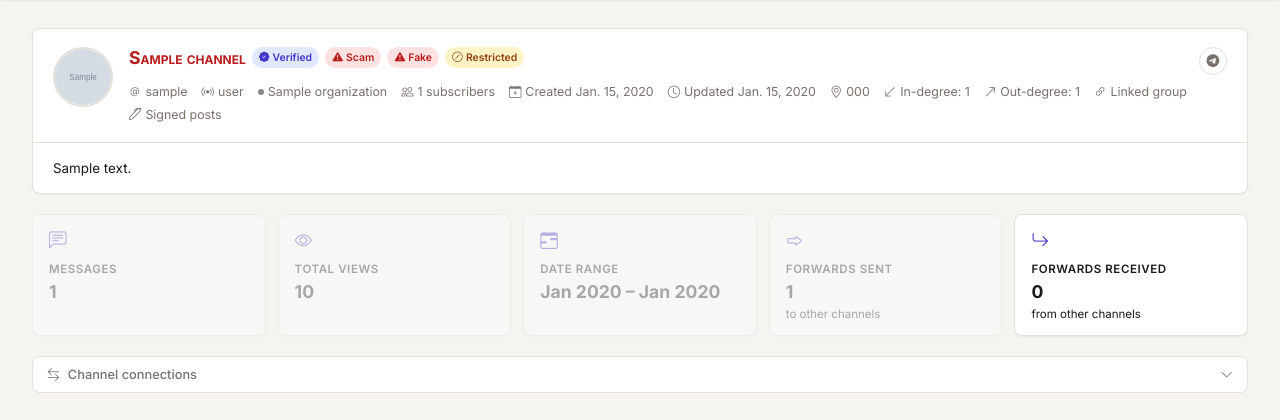
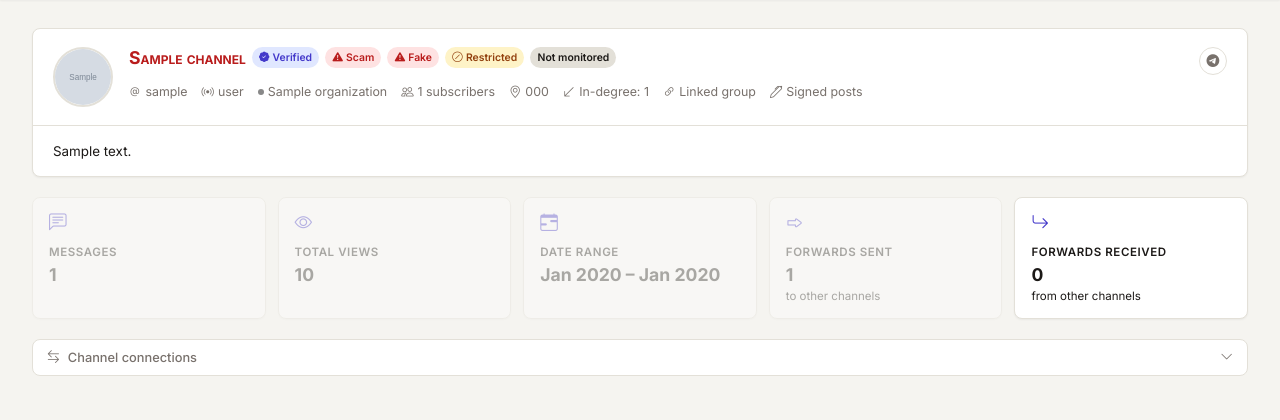
Before and after one commit to giovabal/pulpit, a Django app: page /channel/1/ in a window 1280 px wide. Shown: the part 53-473 px from the top of the page. Run offline with Django 4.2, Linux system fonts and the light colour scheme; tables that the repository leaves empty hold one stand-in row (values such as "Sample post"); grey boxes marked "Sample" are stand-in pictures.

Commit message:
feat: trim non-interesting channel detail pages further
Add "Not monitored" badge next to the channel title; hide Created,
Updated, and Out-degree meta items; these fields are irrelevant for
channels outside the monitored set.

Co-Authored-By: Claude Sonnet 4.6 <noreply@anthropic.com>

```diff
--- a/webapp/static/webapp/css/webapp.css
+++ b/webapp/static/webapp/css/webapp.css
@@ -187,6 +187,7 @@ body {
 .ch-badge--verified { background: #e0e7ff; color: #4338ca; }
 .ch-badge--danger   { background: #fee2e2; color: #b91c1c; }
 .ch-badge--warn     { background: #fef3c7; color: #92400e; }
+.ch-badge--muted    { background: var(--border); color: var(--text-muted); }
 
 .channel-meta-row {
   display: flex;
--- a/webapp/templates/webapp/channel_detail.html
+++ b/webapp/templates/webapp/channel_detail.html
@@ -20,6 +20,7 @@
           {% if selected_channel.scam %}<span class="ch-badge ch-badge--danger"><i class="bi bi-exclamation-triangle-fill" aria-hidden="true"></i> Scam</span>{% endif %}
           {% if selected_channel.fake %}<span class="ch-badge ch-badge--danger"><i class="bi bi-exclamation-triangle-fill" aria-hidden="true"></i> Fake</span>{% endif %}
           {% if selected_channel.restricted %}<span class="ch-badge ch-badge--warn"><i class="bi bi-slash-circle" aria-hidden="true"></i> Restricted</span>{% endif %}
+          {% if not is_interesting %}<span class="ch-badge ch-badge--muted">Not monitored</span>{% endif %}
         </div>
         <a href="{{ selected_channel.telegram_url }}" target="_blank" rel="noopener noreferrer" class="tg-link flex-shrink-0" title="Open on Telegram" aria-label="Open {{ selected_channel.title }} on Telegram">
           <i class="bi bi-telegram" aria-hidden="true"></i>
@@ -31,11 +32,11 @@
         <span class="ch-meta-item"><i class="bi bi-broadcast" aria-hidden="true"></i>{{ selected_channel.channel_type }}</span>
         {% if selected_channel.organization %}<span class="ch-meta-item"><span class="org-dot" style="background: {{ selected_channel.organization.color }};" aria-hidden="true"></span>{{ selected_channel.organization }}</span>{% endif %}
         {% if selected_channel.participants_count %}<span class="ch-meta-item"><i class="bi bi-people" aria-hidden="true"></i>{{ selected_channel.participants_count }} subscribers</span>{% endif %}
-        {% if selected_channel.date %}<span class="ch-meta-item"><i class="bi bi-calendar-plus" aria-hidden="true"></i>Created {{ selected_channel.date|date:"N j, Y" }}</span>{% endif %}
-        <time class="ch-meta-item" datetime="{{ selected_channel.updated|date:'c' }}"><i class="bi bi-clock" aria-hidden="true"></i>Updated {{ selected_channel.updated|date:"N j, Y" }}</time>
+        {% if selected_channel.date and is_interesting %}<span class="ch-meta-item"><i class="bi bi-calendar-plus" aria-hidden="true"></i>Created {{ selected_channel.date|date:"N j, Y" }}</span>{% endif %}
+        {% if is_interesting %}<time class="ch-meta-item" datetime="{{ selected_channel.updated|date:'c' }}"><i class="bi bi-clock" aria-hidden="true"></i>Updated {{ selected_channel.updated|date:"N j, Y" }}</time>{% endif %}
         {% if selected_channel.telegram_location %}<span class="ch-meta-item"><i class="bi bi-geo-alt" aria-hidden="true"></i>{{ selected_channel.telegram_location }}</span>{% endif %}
         {% if selected_channel.in_degree is not None %}<span class="ch-meta-item"><i class="bi bi-arrow-down-left" aria-hidden="true"></i>In-degree: {{ selected_channel.in_degree }}</span>{% endif %}
-        {% if selected_channel.out_degree is not None %}<span class="ch-meta-item"><i class="bi bi-arrow-up-right" aria-hidden="true"></i>Out-degree: {{ selected_channel.out_degree }}</span>{% endif %}
+        {% if is_interesting and selected_channel.out_degree is not None %}<span class="ch-meta-item"><i class="bi bi-arrow-up-right" aria-hidden="true"></i>Out-degree: {{ selected_channel.out_degree }}</span>{% endif %}
         {% if selected_channel.has_link %}<span class="ch-meta-item"><i class="bi bi-link-45deg" aria-hidden="true"></i>Linked group</span>{% endif %}
         {% if selected_channel.signatures %}<span class="ch-meta-item"><i class="bi bi-pen" aria-hidden="true"></i>Signed posts</span>{% endif %}
       </div>
```
Also changed, not shown: CHANGELOG.md.
